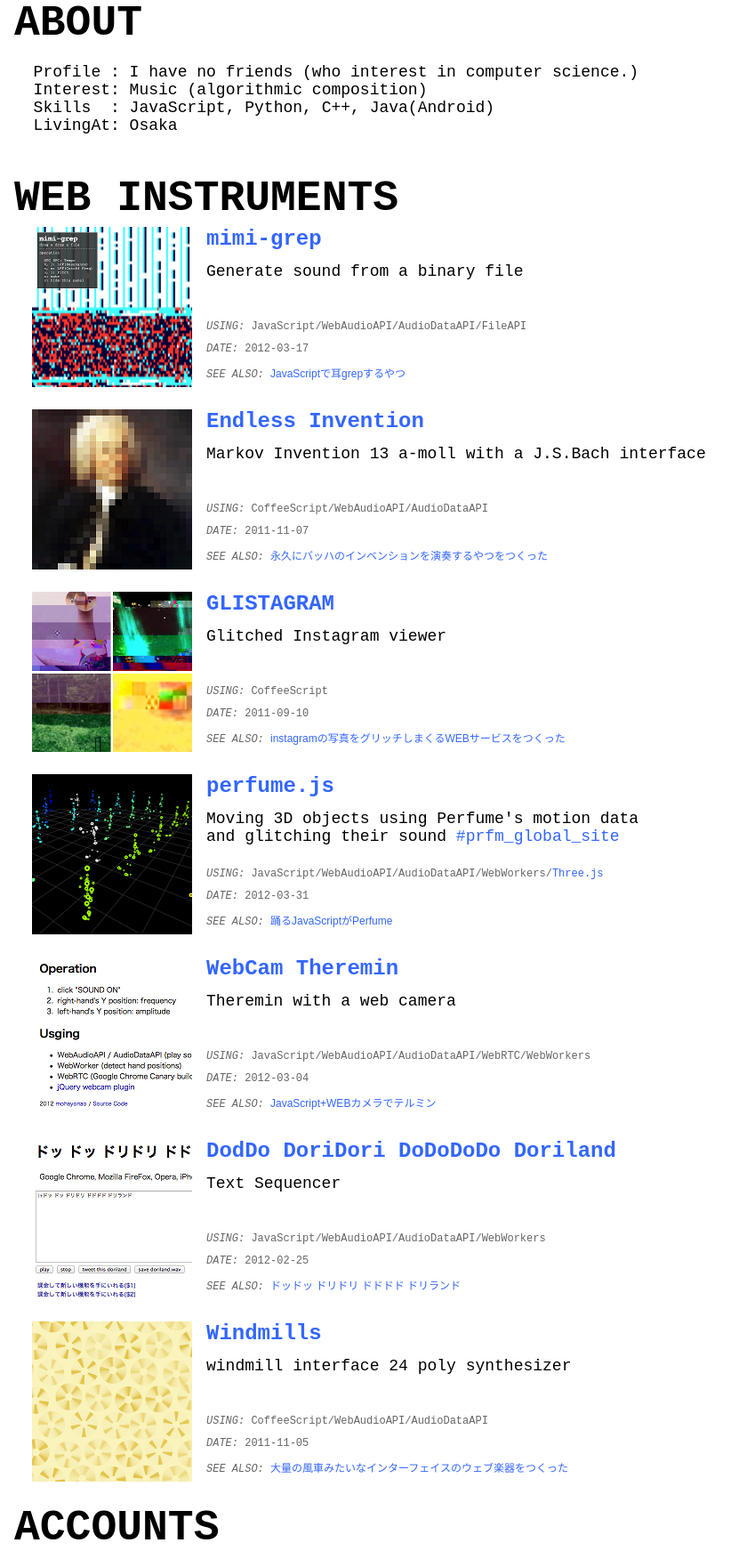
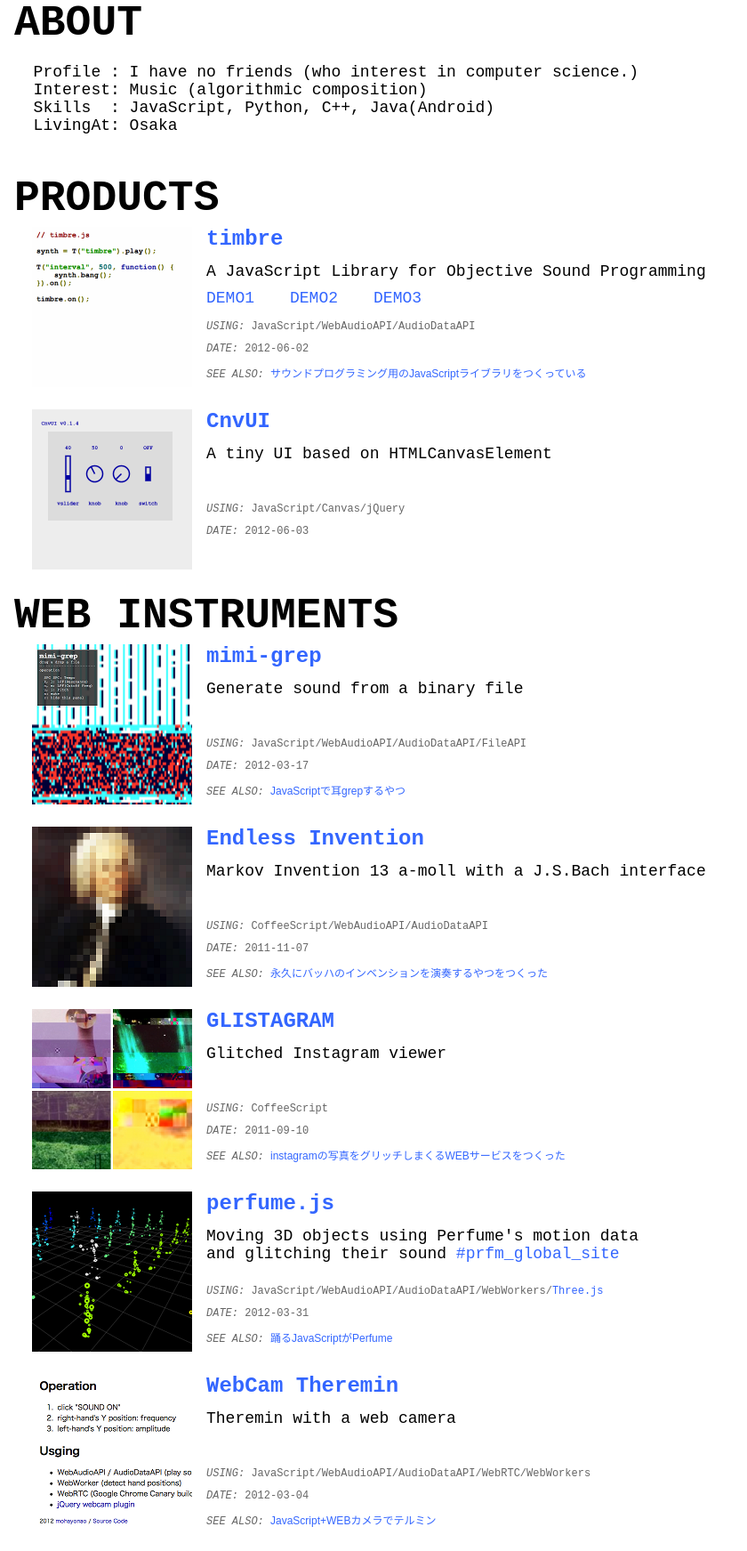
Before and after one commit to mohayonao/mohayonao.herokuapp.com, a web app: file views/index.html in a window 1280 px wide. Shown: the part 227-1970 px from the top of the page at 89% size, without its empty margins (0-840 px from the left). Run offline with its HTML, style and script files only (its server is not run), Linux system fonts and the light colour scheme.

Commit message:
Add contents

```diff
--- a/views/index.html
+++ b/views/index.html
@@ -23,6 +23,39 @@
   Skills  : JavaScript, Python, C++, Java(Android)
   LivingAt: Osaka
       </pre>
+    </section>
+
+    <section id="web-instruments">
+      <h1>PRODUCTS</h1>
+      <div>
+        <img src="/images/app/timbre.png">
+        <h2><a href="http://mohayonao.github.com/timbre">timbre</a></h2>
+        <span class="description">A JavaScript Library for Objective Sound Programming
+          <ul style="list-style:none;margin:10px">
+            <li style="float:left;margin:0px 20px 0px 0px">
+              <a href="http://mohayonao.github.com/timbre/examples/002_rhythmsequencer.html">DEMO1</a>
+            </li>
+            <li style="float:left;margin:0px 20px">
+              <a href="http://mohayonao.github.com/timbre/examples/003_loadwavfiles.html">DEMO2</a>
+            </li>
+            <li style="float:left;margin:0px 20px">
+              <a href="http://mohayonao.github.com/timbre/examples/004_timbresynth.html">DEMO3</a>
+            </li>
+          </ul>
+        </span>
+        <span class="using">JavaScript/WebAudioAPI/AudioDataAPI</span>
+        <span class="date">2012-06-02</span>
+        <span class="seealso"><a href="http://mohayonao.hatenablog.com/entry/2012/05/19/074218">サウンドプログラミング用のJavaScriptライブラリをつくっている</a></span>
+      </div>
+      <div>
+        <img src="/images/app/cnvui.png">
+        <h2><a href="http://mohayonao.github.com/CnvUI">CnvUI</a></h2>
+        <span class="description">A tiny UI based on HTMLCanvasElement</span>
+        <span class="using">JavaScript/Canvas/jQuery</span>
+        <span class="date">2012-06-03</span>
+      </div>
+
+
     </section>
 
     <section id="web-instruments">
```
Also changed, not shown: public/images/app/cnvui.png (added), public/images/app/timbre.png (added).
